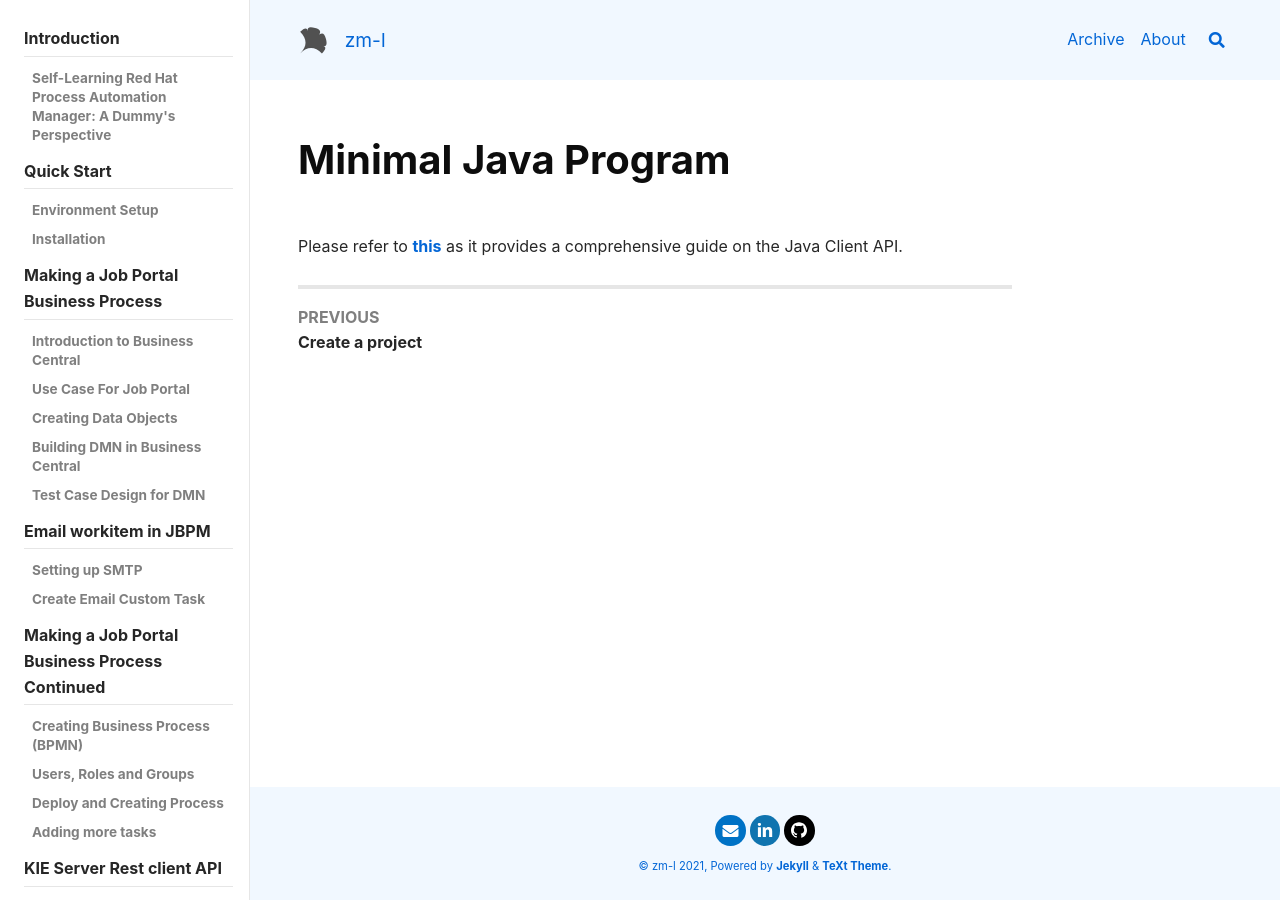
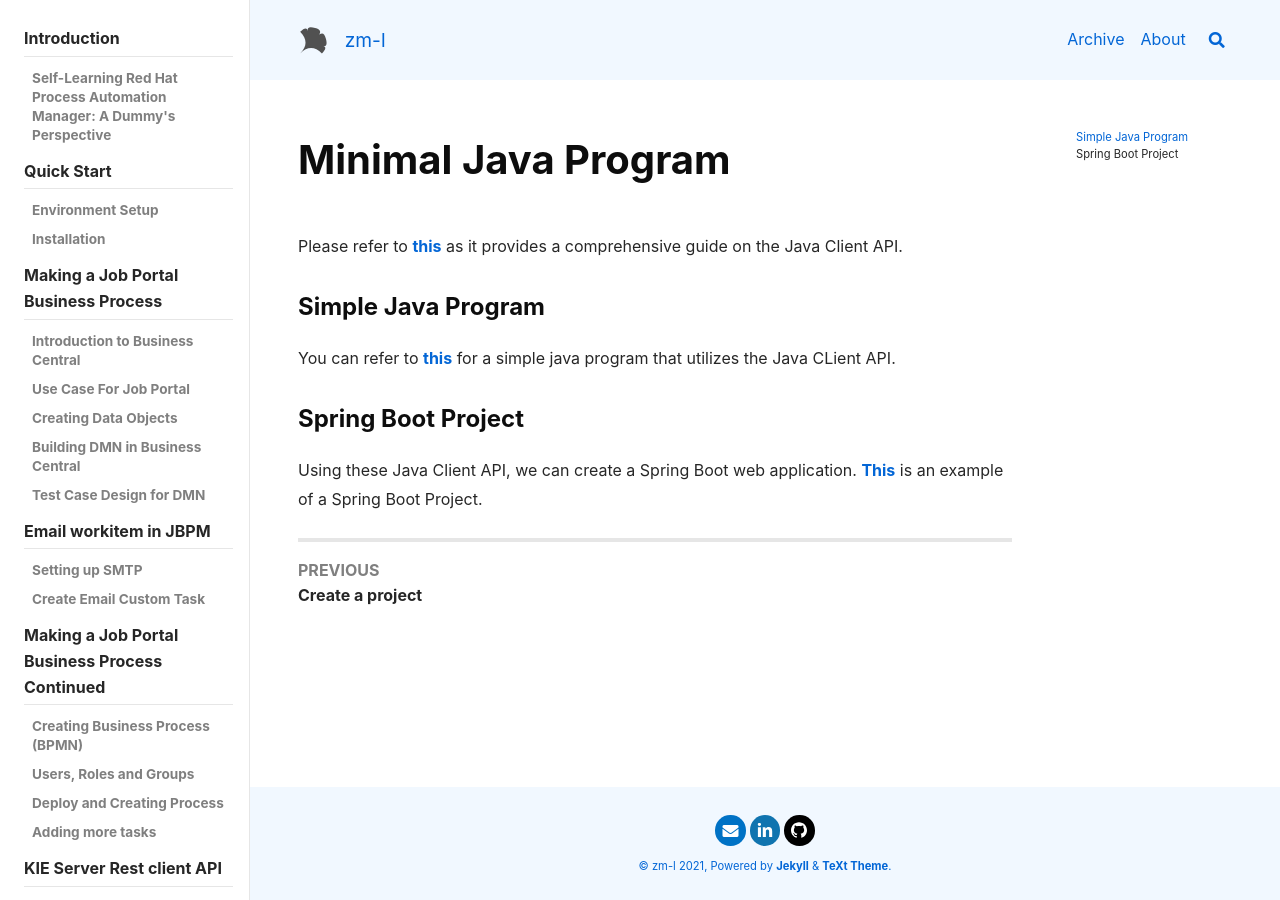
Before and after one commit to zm-l/zm-l.github.io, a Jekyll site: the page built from _rhpam/7.2-minimal-java-program.md, in a window 1280 px wide. Built offline with Jekyll 4.4.1, drawn with Linux system fonts in a browser that asks for light colours; nearby versions of some CDN libraries; a script that is not in the unit is left out.

Commit message:
Add Java Client API Examples

```diff
--- a/_rhpam/7.2-minimal-java-program.md
+++ b/_rhpam/7.2-minimal-java-program.md
@@ -5,3 +5,11 @@ permalink: rhpam/java-client-api/minimal-java-program
 ---
 
 Please refer to [this](https://timwuthenow.github.io/guided_exercises/04_order_management/lab-walkthrough/#using-the-kie-server-client) as it provides a comprehensive guide on the Java Client API.
+
+### Simple Java Program
+
+You can refer to [this](https://github.com/zm-l/rhpam-demo/blob/main/Job-Portal/src/main/java/com/myspace/job_portal/Main.java) for a simple java program that utilizes the Java CLient API.
+
+### Spring Boot Project
+
+Using these Java Client API, we can create a Spring Boot web application. [This](https://github.com/zm-l/rhpam-demo/blob/main/demo/src/main/java/com/example/demo/DemoApplication.java) is an example of a Spring Boot Project.
```
Also changed, not shown: _rhpam/getting-started.md (deleted, +0 -22 lines).
